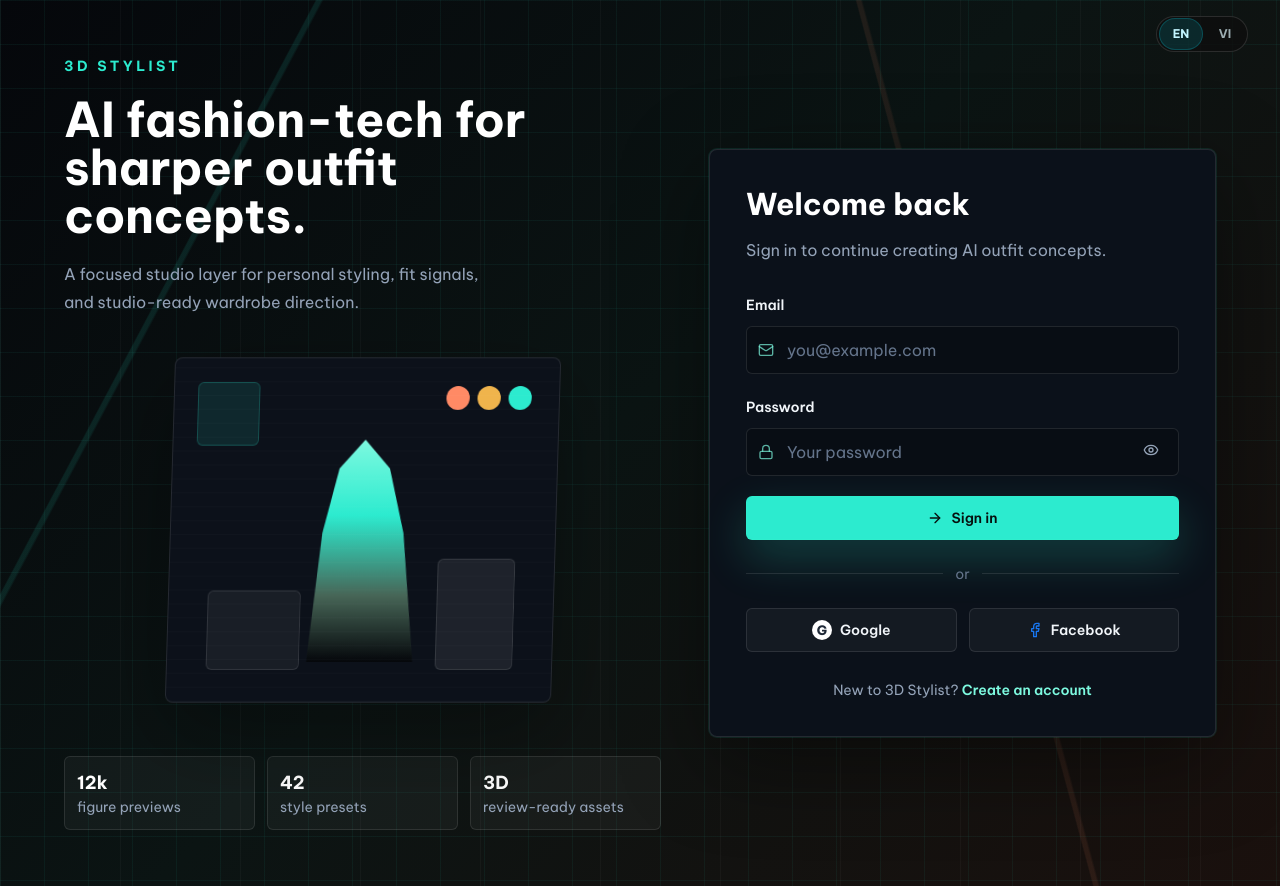
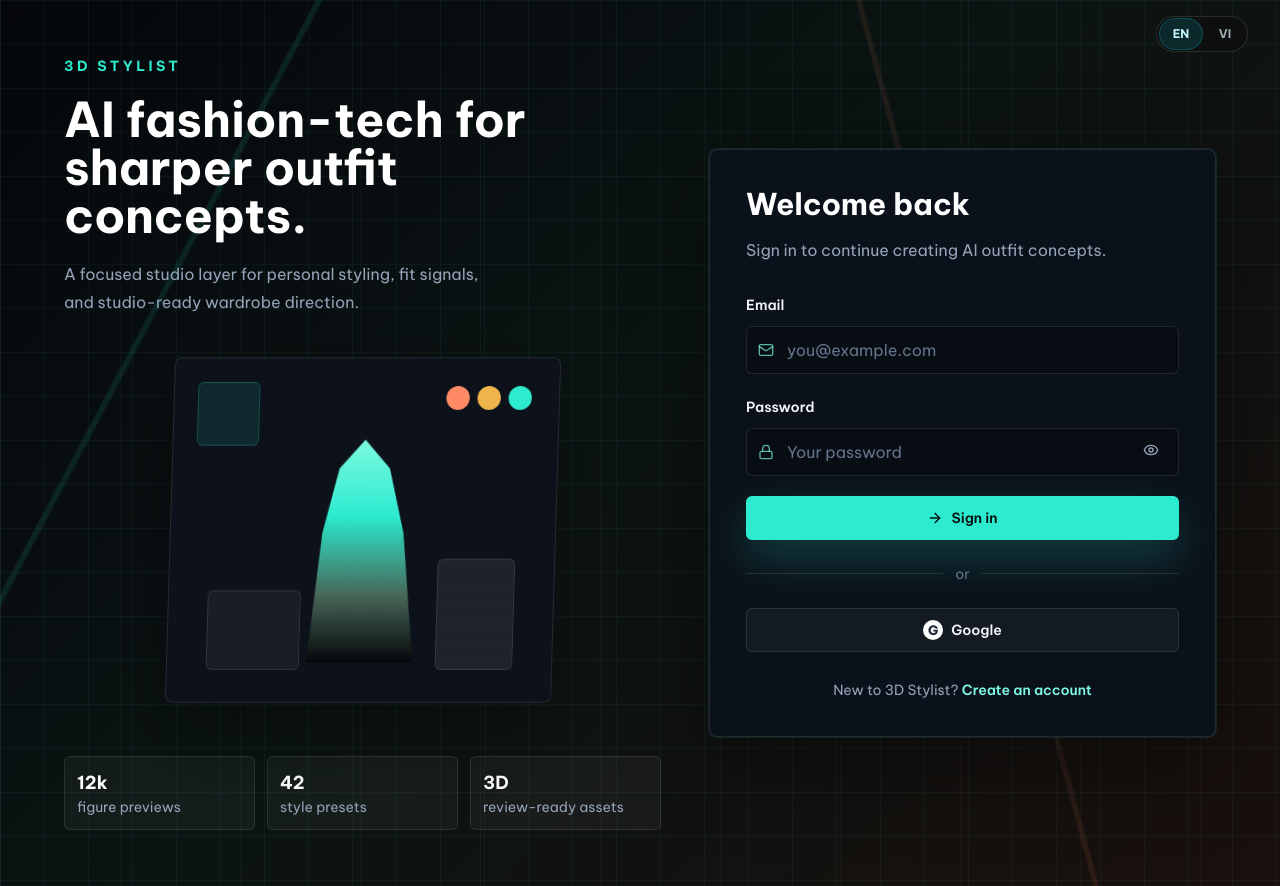
Before and after one commit to NicolaiHong/3D-Stylist-FE, a React (Vite) app: page /login in a window 1280 px wide. Built offline with nearby package versions, Linux system fonts and the light colour scheme; no server answers.

Commit message:
feat: hide facebook login and design switch languages

```diff
--- a/src/components/auth/OAuthButtons.tsx
+++ b/src/components/auth/OAuthButtons.tsx
@@ -1,4 +1,3 @@
-import { Facebook } from "lucide-react";
 import { useMemo } from "react";
 import { useLocation } from "react-router-dom";
 import { authApi } from "../../features/auth/auth.api";
@@ -17,13 +16,13 @@
     [location.state],
   );
 
-  const startOAuth = (provider: "google" | "facebook") => {
+  const startGoogleOAuth = () => {
     rememberOAuthIntent(intendedPath);
-    window.location.href = authApi.getOAuthUrl(provider);
+    window.location.href = authApi.getOAuthUrl("google");
   };
 
   return (
-    <div className="grid gap-3 sm:grid-cols-2">
+    <div className="grid gap-3">
       <Button
         type="button"
         variant="authSecondary"
@@ -34,19 +33,9 @@
             G
           </span>
         }
-        onClick={() => startOAuth("google")}
+        onClick={startGoogleOAuth}
       >
         {t("auth.oauth.google")}
-      </Button>
-      <Button
-        type="button"
-        variant="authSecondary"
-        className="w-full"
-        aria-label={t("auth.oauth.continueWithFacebook")}
-        icon={<Facebook className="h-4 w-4 text-[#1877F2]" />}
-        onClick={() => startOAuth("facebook")}
-      >
-        {t("auth.oauth.facebook")}
       </Button>
     </div>
   );
--- a/src/styles.css
+++ b/src/styles.css
@@ -38,6 +38,7 @@
   align-items: center;
   gap: 0;
   padding: 2px;
+  box-sizing: border-box;
   border: 1px solid rgba(255, 255, 255, 0.12);
   border-radius: 9999px;
   background: rgba(14, 14, 14, 0.8);
@@ -51,10 +52,12 @@
   align-items: center;
   justify-content: center;
   padding: 0;
+  box-sizing: border-box;
   border: 0;
   border-radius: 9999px;
   appearance: none;
   background: transparent;
+  box-shadow: inset 0 0 0 1px transparent;
   color: #9daeb2;
   font-size: 0.75rem;
   font-weight: 700;
```
